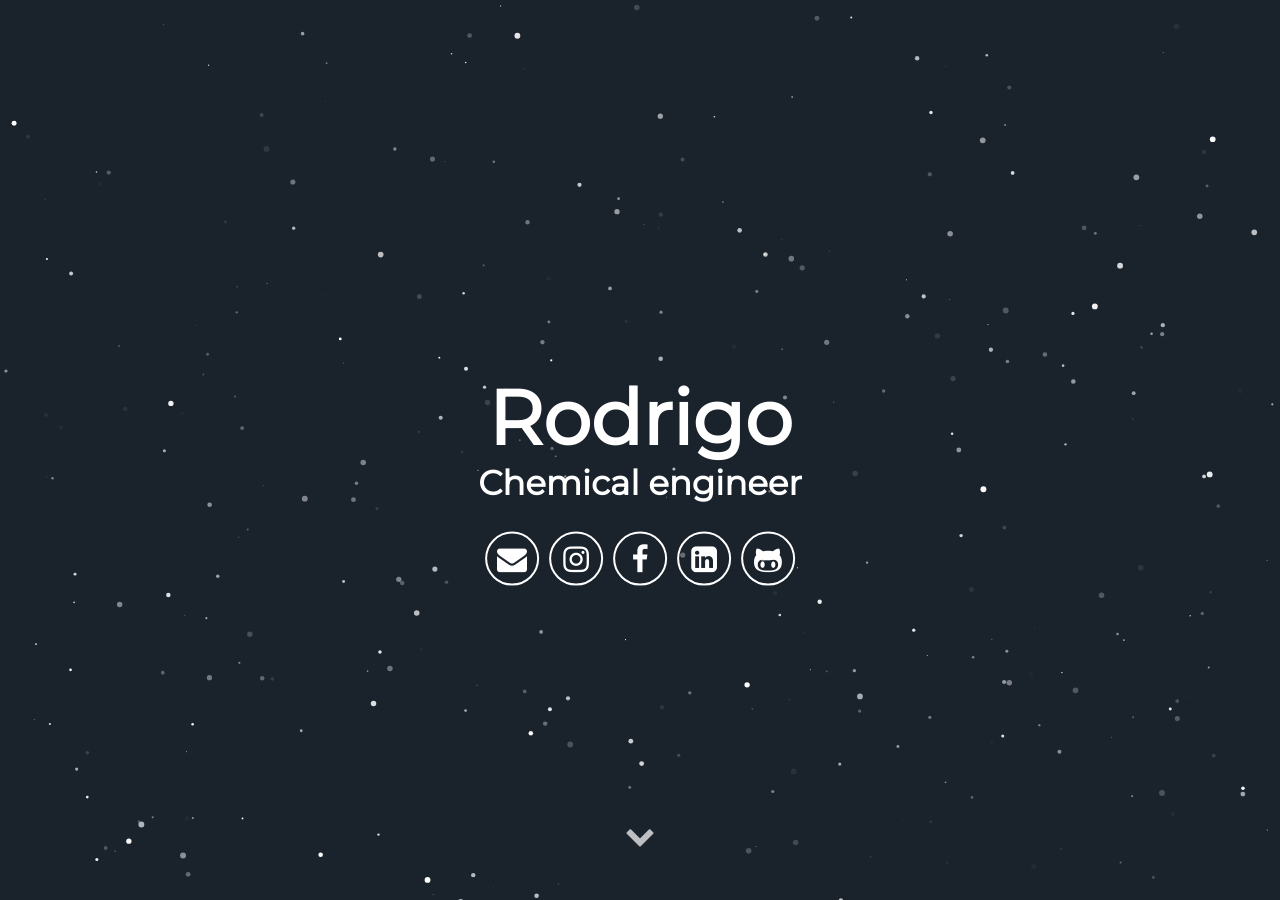
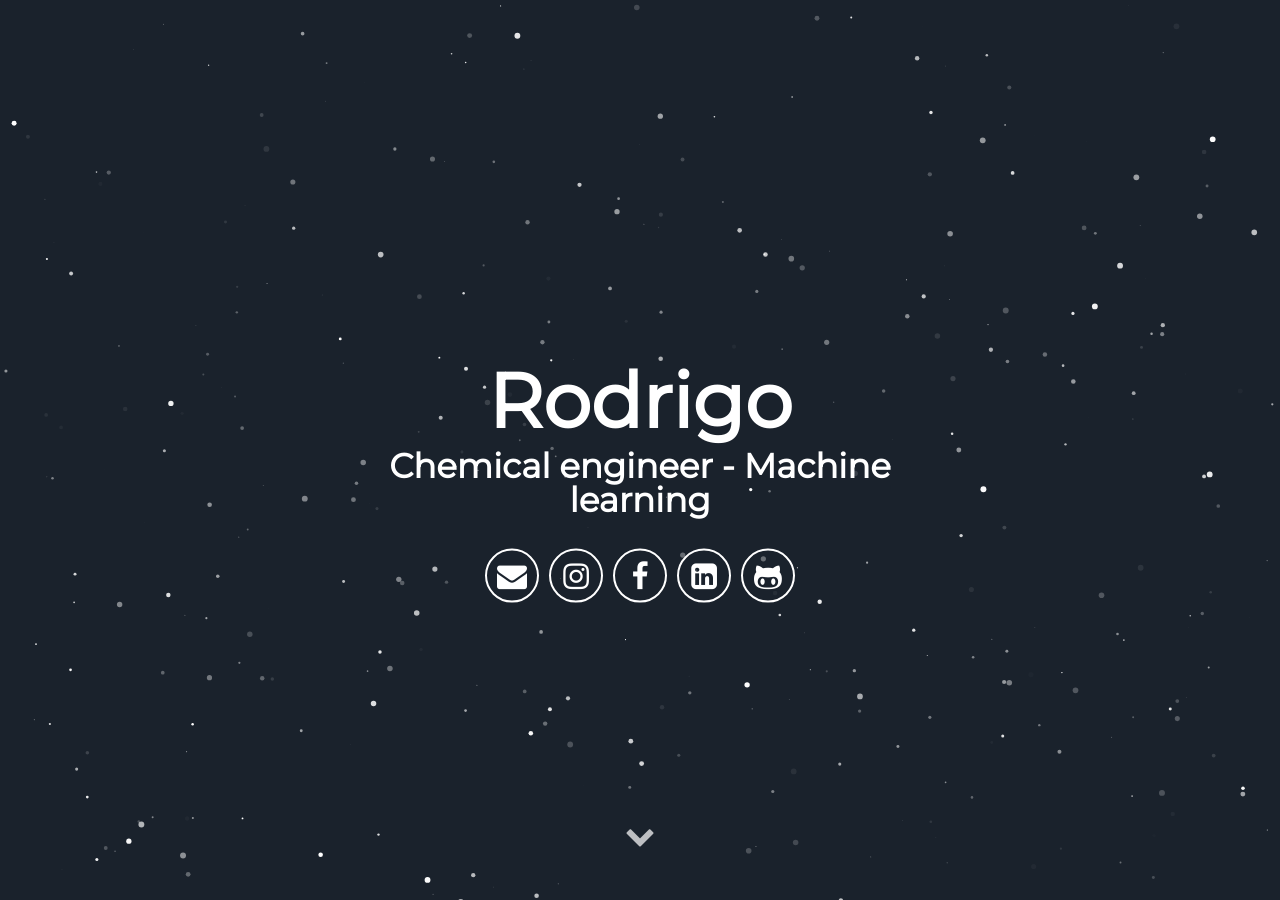
Before and after one commit to rshormazabal/rshormazabal.github.io, a Jekyll site: the page built from index.html, in a window 1280 px wide and 900 px high. Built offline with Jekyll 4.4.1, drawn with Linux system fonts in a browser that asks for light colours; some web fonts are replaced; some of the changed text lies outside the part shown.

Commit message:
Updating

```diff
--- a/_config.yml
+++ b/_config.yml
@@ -6,8 +6,8 @@ description: Chemical engineer
 
 # User settings
 username: Rodrigo
-user_description: I'm a Chemical engineer currently working on ML solutions for the manufacturing industry.
-user_title: Chemical engineer
+user_description: I'm a Chemical engineer currently working on ML solutions for the manufacturing industry. Korea University.
+user_title: Chemical engineer - Machine learning
 email: rshormazabal@gmail.com
 twitter_username: rshormazabal
 github_username:  rshormazabal
```
Also changed, not shown: screenshot.png (deleted), 3 other files.
